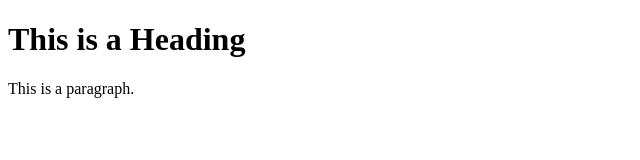
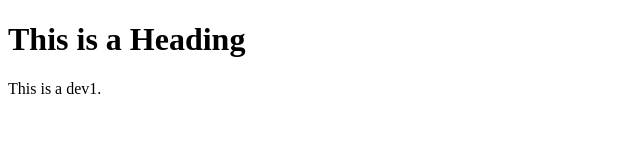
Before and after one commit to athashree/Cloude2, a plain HTML site: page index.html in a window 1280 px wide. Shown: the full height of the page, 0-640 px from the left. Drawn offline with Linux system fonts and the light colour scheme.

Commit message:
created by dev1

```diff
--- a/index.html
+++ b/index.html
@@ -7,6 +7,6 @@
 </head>
 <body>
     <h1>This is a Heading</h1>
-    <p>This is a paragraph.</p>
+    <p>This is a dev1.</p>
 </body>
 </html>
```
